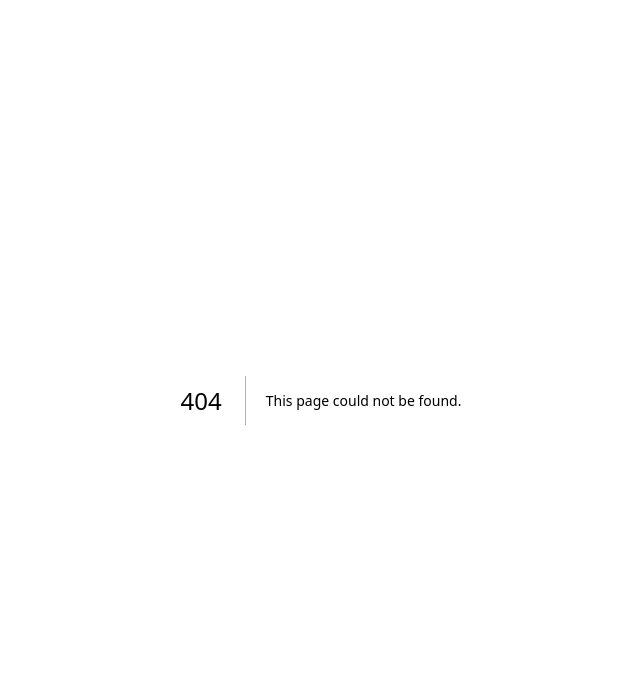
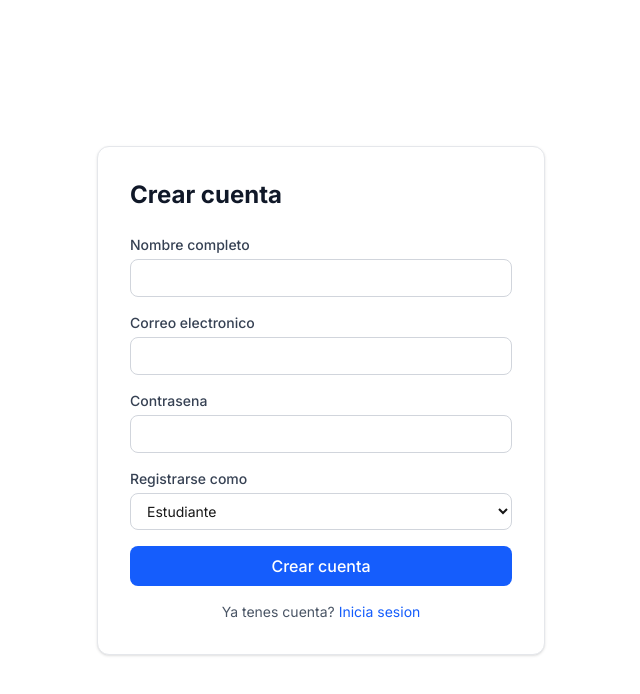
Before and after one commit to pikimor/NTT-ACADEMY, a Next.js app: page /auth/register in a window 1280 px wide. Before the commit this address had no page. Shown: the top 694 px of the page, without its empty margins (319-959 px from the left). Built offline with nearby package versions, Linux system fonts and the light colour scheme.

Commit message:
feat: add auth pages (register with role selection, login)

```diff
--- /dev/null
+++ b/app/(public)/auth/login/page.tsx
@@ -0,0 +1,80 @@
+'use client'
+import { useState } from 'react'
+import { createClient } from '@/lib/supabase/client'
+import { useRouter } from 'next/navigation'
+import { Input } from '@/components/ui/Input'
+import { Button } from '@/components/ui/Button'
+import Link from 'next/link'
+
+export default function LoginPage() {
+  const router = useRouter()
+  const [loading, setLoading] = useState(false)
+  const [error, setError] = useState<string | null>(null)
+  const [form, setForm] = useState({ correo: '', password: '' })
+
+  const handleChange = (field: string) => (e: React.ChangeEvent<HTMLInputElement>) => {
+    setForm(prev => ({ ...prev, [field]: e.target.value }))
+  }
+
+  const handleSubmit = async (e: React.FormEvent) => {
+    e.preventDefault()
+    setError(null)
+    setLoading(true)
+
+    const supabase = createClient()
+    const { error: signInError } = await supabase.auth.signInWithPassword({
+      email: form.correo,
+      password: form.password,
+    })
+
+    if (signInError) {
+      setError('Correo o contrasena incorrectos')
+      setLoading(false)
+      return
+    }
+
+    // El middleware redirige segun el rol
+    router.refresh()
+    router.push('/')
+  }
+
+  return (
+    <div className="min-h-screen flex items-center justify-center">
+      <div className="bg-white p-8 rounded-xl shadow-sm border border-gray-200 w-full max-w-md">
+        <h1 className="text-2xl font-bold text-gray-900 mb-6">Iniciar sesion</h1>
+
+        <form onSubmit={handleSubmit} className="flex flex-col gap-4">
+          <Input
+            id="correo"
+            label="Correo electronico"
+            type="email"
+            value={form.correo}
+            onChange={handleChange('correo')}
+            required
+          />
+          <Input
+            id="password"
+            label="Contrasena"
+            type="password"
+            value={form.password}
+            onChange={handleChange('password')}
+            required
+          />
+
+          {error && <p className="text-sm text-red-600">{error}</p>}
+
+          <Button type="submit" loading={loading}>
+            Iniciar sesion
+          </Button>
+        </form>
+
+        <p className="mt-4 text-sm text-gray-600 text-center">
+          No tenes cuenta?{' '}
+          <Link href="/auth/register" className="text-blue-600 hover:underline">
+            Registrate
+          </Link>
+        </p>
+      </div>
+    </div>
+  )
+}
--- /dev/null
+++ b/app/(public)/auth/register/page.tsx
@@ -0,0 +1,105 @@
+'use client'
+import { useState } from 'react'
+import { createClient } from '@/lib/supabase/client'
+import { useRouter } from 'next/navigation'
+import { Input } from '@/components/ui/Input'
+import { Button } from '@/components/ui/Button'
+import type { Rol } from '@/types/database'
+import Link from 'next/link'
+
+export default function RegisterPage() {
+  const router = useRouter()
+  const [loading, setLoading] = useState(false)
+  const [error, setError] = useState<string | null>(null)
+  const [form, setForm] = useState({ nombre: '', correo: '', password: '', rol: 'estudiante' as Rol })
+
+  const handleChange = (field: string) => (e: React.ChangeEvent<HTMLInputElement | HTMLSelectElement>) => {
+    setForm(prev => ({ ...prev, [field]: e.target.value }))
+  }
+
+  const handleSubmit = async (e: React.FormEvent) => {
+    e.preventDefault()
+    setError(null)
+    setLoading(true)
+
+    const supabase = createClient()
+    const { error: signUpError } = await supabase.auth.signUp({
+      email: form.correo,
+      password: form.password,
+      options: {
+        data: { nombre: form.nombre, rol: form.rol },
+      },
+    })
+
+    if (signUpError) {
+      setError(signUpError.message)
+      setLoading(false)
+      return
+    }
+
+    router.push(form.rol === 'reclutador' ? '/reclutador/cursos' : '/cursos')
+  }
+
+  return (
+    <div className="min-h-screen flex items-center justify-center">
+      <div className="bg-white p-8 rounded-xl shadow-sm border border-gray-200 w-full max-w-md">
+        <h1 className="text-2xl font-bold text-gray-900 mb-6">Crear cuenta</h1>
+
+        <form onSubmit={handleSubmit} className="flex flex-col gap-4">
+          <Input
+            id="nombre"
+            label="Nombre completo"
+            value={form.nombre}
+            onChange={handleChange('nombre')}
+            required
+          />
+          <Input
+            id="correo"
+            label="Correo electronico"
+            type="email"
+            value={form.correo}
+            onChange={handleChange('correo')}
+            required
+          />
+          <Input
+            id="password"
+            label="Contrasena"
+            type="password"
+            value={form.password}
+            onChange={handleChange('password')}
+            required
+            minLength={6}
+          />
+
+          <div className="flex flex-col gap-1">
+            <label htmlFor="rol" className="text-sm font-medium text-gray-700">
+              Registrarse como
+            </label>
+            <select
+              id="rol"
+              value={form.rol}
+              onChange={handleChange('rol')}
+              className="border border-gray-300 rounded-lg px-3 py-2 text-sm focus:outline-none focus:ring-2 focus:ring-blue-500"
+            >
+              <option value="estudiante">Estudiante</option>
+              <option value="reclutador">Reclutador</option>
+            </select>
+          </div>
+
+          {error && <p className="text-sm text-red-600">{error}</p>}
+
+          <Button type="submit" loading={loading}>
+            Crear cuenta
+          </Button>
+        </form>
+
+        <p className="mt-4 text-sm text-gray-600 text-center">
+          Ya tenes cuenta?{' '}
+          <Link href="/auth/login" className="text-blue-600 hover:underline">
+            Inicia sesion
+          </Link>
+        </p>
+      </div>
+    </div>
+  )
+}
--- /dev/null
+++ b/app/(public)/layout.tsx
@@ -0,0 +1,3 @@
+export default function PublicLayout({ children }: { children: React.ReactNode }) {
+  return <>{children}</>
+}
--- a/app/layout.tsx
+++ b/app/layout.tsx
@@ -1,33 +1,20 @@
-import type { Metadata } from "next";
-import { Geist, Geist_Mono } from "next/font/google";
-import "./globals.css";
+import type { Metadata } from 'next'
+import { Inter } from 'next/font/google'
+import './globals.css'
 
-const geistSans = Geist({
-  variable: "--font-geist-sans",
-  subsets: ["latin"],
-});
-
-const geistMono = Geist_Mono({
-  variable: "--font-geist-mono",
-  subsets: ["latin"],
-});
+const inter = Inter({ subsets: ['latin'] })
 
 export const metadata: Metadata = {
-  title: "Create Next App",
-  description: "Generated by create next app",
-};
+  title: 'NTT Academy',
+  description: 'Capacitacion en servicios TI — NTT',
+}
 
-export default function RootLayout({
-  children,
-}: Readonly<{
-  children: React.ReactNode;
-}>) {
+export default function RootLayout({ children }: { children: React.ReactNode }) {
   return (
-    <html
-      lang="en"
-      className={`${geistSans.variable} ${geistMono.variable} h-full antialiased`}
-    >
-      <body className="min-h-full flex flex-col">{children}</body>
+    <html lang="es">
+      <body className={`${inter.className} bg-gray-50 min-h-screen`}>
+        {children}
+      </body>
     </html>
-  );
+  )
 }
```
